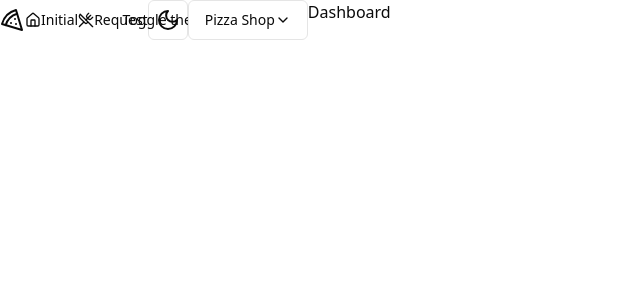
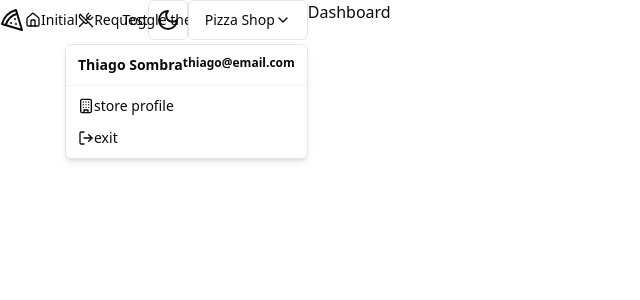
Before and after one commit to thiagotsdelima/pizza.shop, a React (Vite) app: page / in a window 1280 px wide. Both pictures are taken after a click on the button "Pizza Shop". Shown: the top 300 px of the page, without its empty margins (0-640 px from the left). Built offline with nearby package versions, Linux system fonts and the light colour scheme.

Commit message:
update accountMenu

```diff
--- a/prettier.config.cjs
+++ b/prettier.config.cjs
@@ -1,3 +1,3 @@
-module.export = {
+module.exports = {
   plugins: ['prettier-plugin-tailwindcss'],
 }
--- a/src/components/accountMenu.tsx
+++ b/src/components/accountMenu.tsx
@@ -1,19 +1,43 @@
-import { ChevronDown } from 'lucide-react'
+import { Building, ChevronDown, LogOut } from 'lucide-react'
 
 import { Button } from './ui/button'
-import { DropdownMenu, DropdownMenuTrigger } from './ui/dropdown-menu'
+import {
+  DropdownMenu,
+  DropdownMenuContent,
+  DropdownMenuItem,
+  DropdownMenuLabel,
+  DropdownMenuSeparator,
+  DropdownMenuTrigger,
+} from './ui/dropdown-menu'
 export function AccountMenu() {
   return (
     <DropdownMenu>
       <DropdownMenuTrigger asChild>
         <Button
           variant="outline"
-          className="flex items-center gap-2 select-none"
+          className="flex select-none items-center gap-2"
         >
           Pizza Shop
           <ChevronDown className="h-4 w-4" />
         </Button>
       </DropdownMenuTrigger>
+      <DropdownMenuContent align="end" className="w-56">
+        <DropdownMenuLabel className="flex flex-col ">
+          <span>Thiago Sombra</span>
+          <span className="text-xs font-normal text-muted-foreground">
+            thiago@email.com
+          </span>
+        </DropdownMenuLabel>
+        <DropdownMenuSeparator />
+        <DropdownMenuItem>
+          <Building className="mr-2 h-4 w-4" />
+          <span>store profile</span>
+        </DropdownMenuItem>
+        <DropdownMenuItem className="text-rose-500 dark:text-rose-400">
+          <LogOut className="mr-2 h-4 w-4" />
+          <span>exit</span>
+        </DropdownMenuItem>
+      </DropdownMenuContent>
     </DropdownMenu>
   )
 }
--- a/src/global.css
+++ b/src/global.css
@@ -1,4 +1,4 @@
-@tailwind base;
+  @tailwind base;
   @tailwind components;
   @tailwind utilities;
 
```
